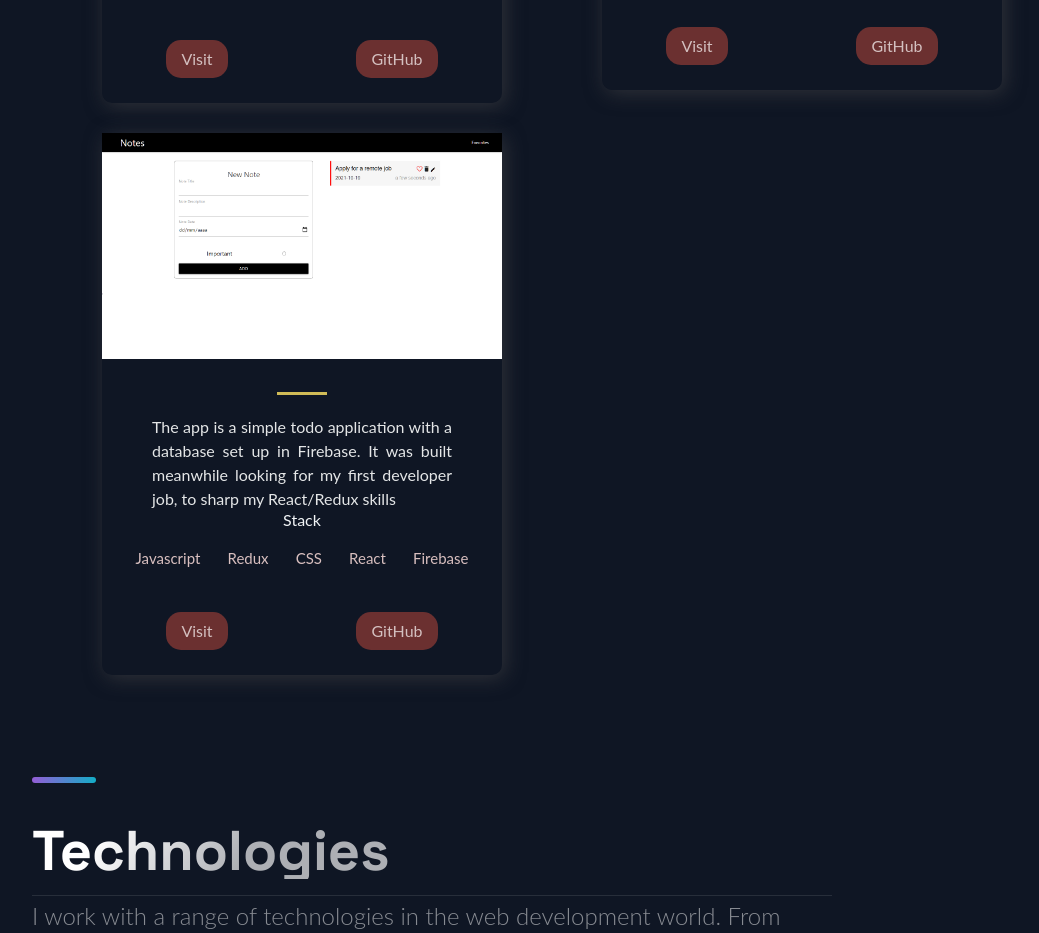
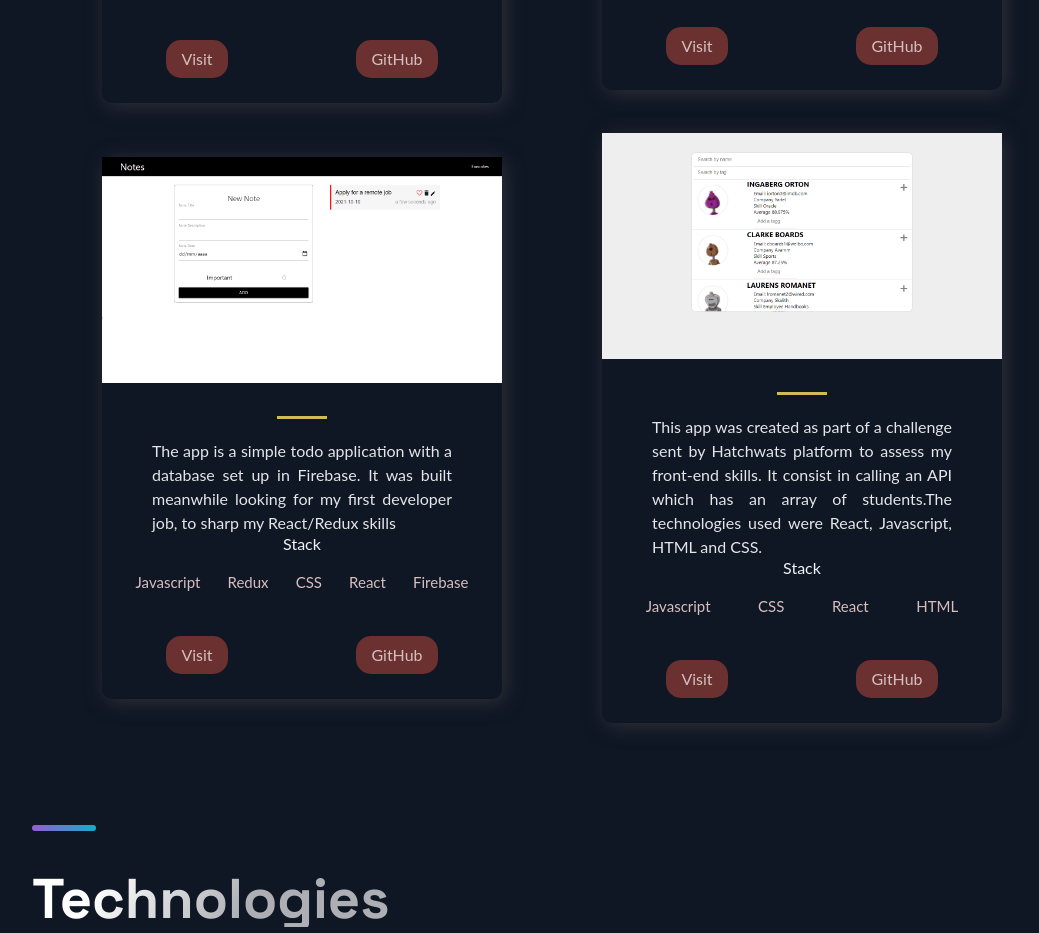
Before and after one commit to webDesignMumeishon/personal-portfolio, a Next.js app: page / in a window 1280 px wide. Shown: the part 2960-3893 px from the top of the page, without its empty margins (88-1127 px from the left). Built offline with nearby package versions, Linux system fonts and the light colour scheme.

Commit message:
[add] students-profiles-app

```diff
--- a/src/constants/constants.js
+++ b/src/constants/constants.js
@@ -63,6 +63,15 @@ export const projects = [
     visit: 'https://evernote-clone-d7098.web.app/',
     id: 5,
   },
+  {
+    title: 'student-profiles-app',
+    description: "This app was created as part of a challenge sent by Hatchwats platform to assess my front-end skills. It consist in calling an API which has an array of students.The technologies used were React, Javascript, HTML and CSS.",
+    image: '/images/student-profiles-app.png',
+    tags: ['Javascript', 'CSS', 'React', 'HTML'],
+    source: 'https://github.com/webDesignMumeishon/challenge-student-profiles',
+    visit: 'https://challenge-students-profiles.netlify.app/',
+    id: 6,
+  },
 ];
 
 export const TimeLineData = [
```
Also changed, not shown: public/images/student-profiles-app.png (added).
